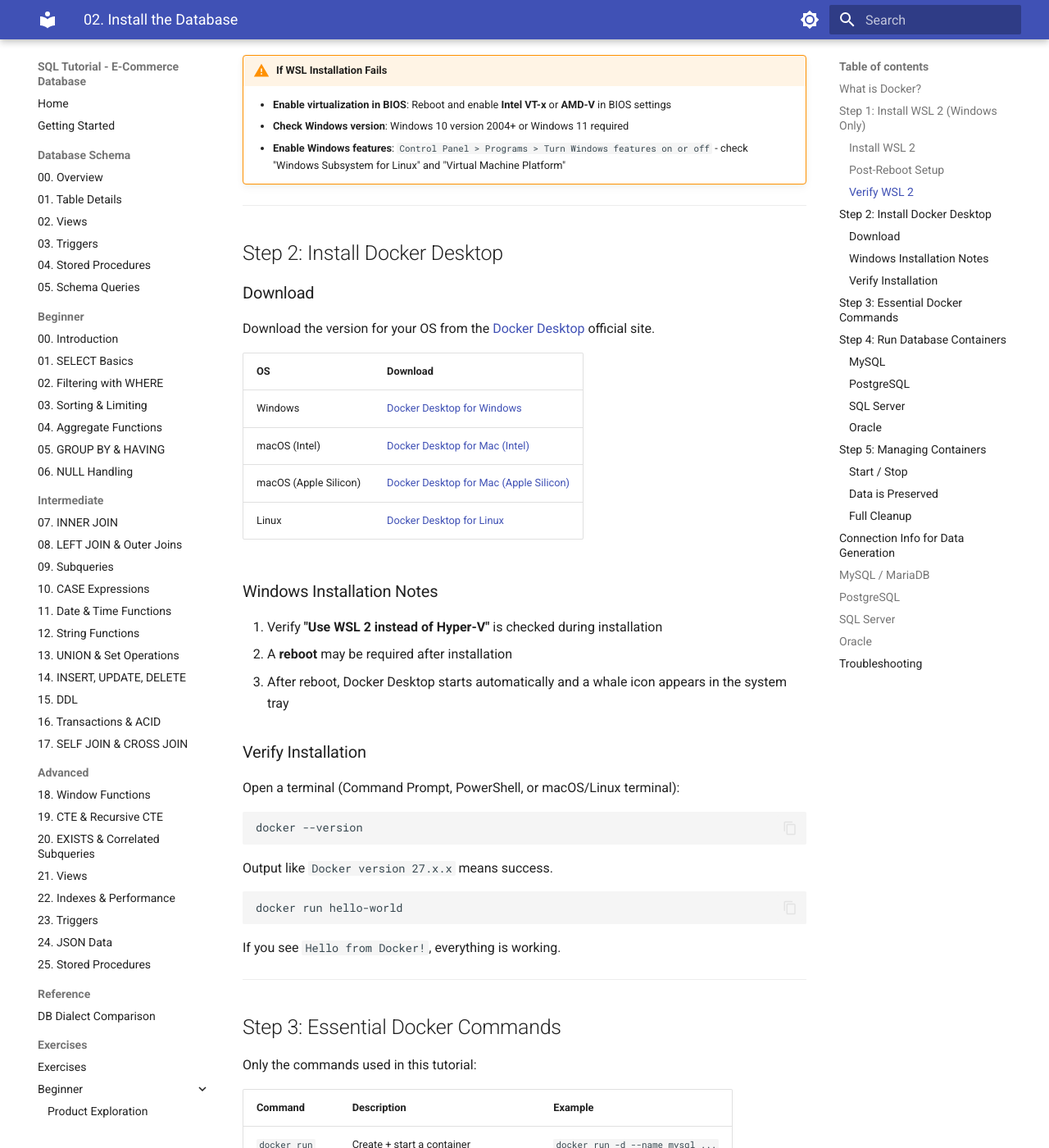
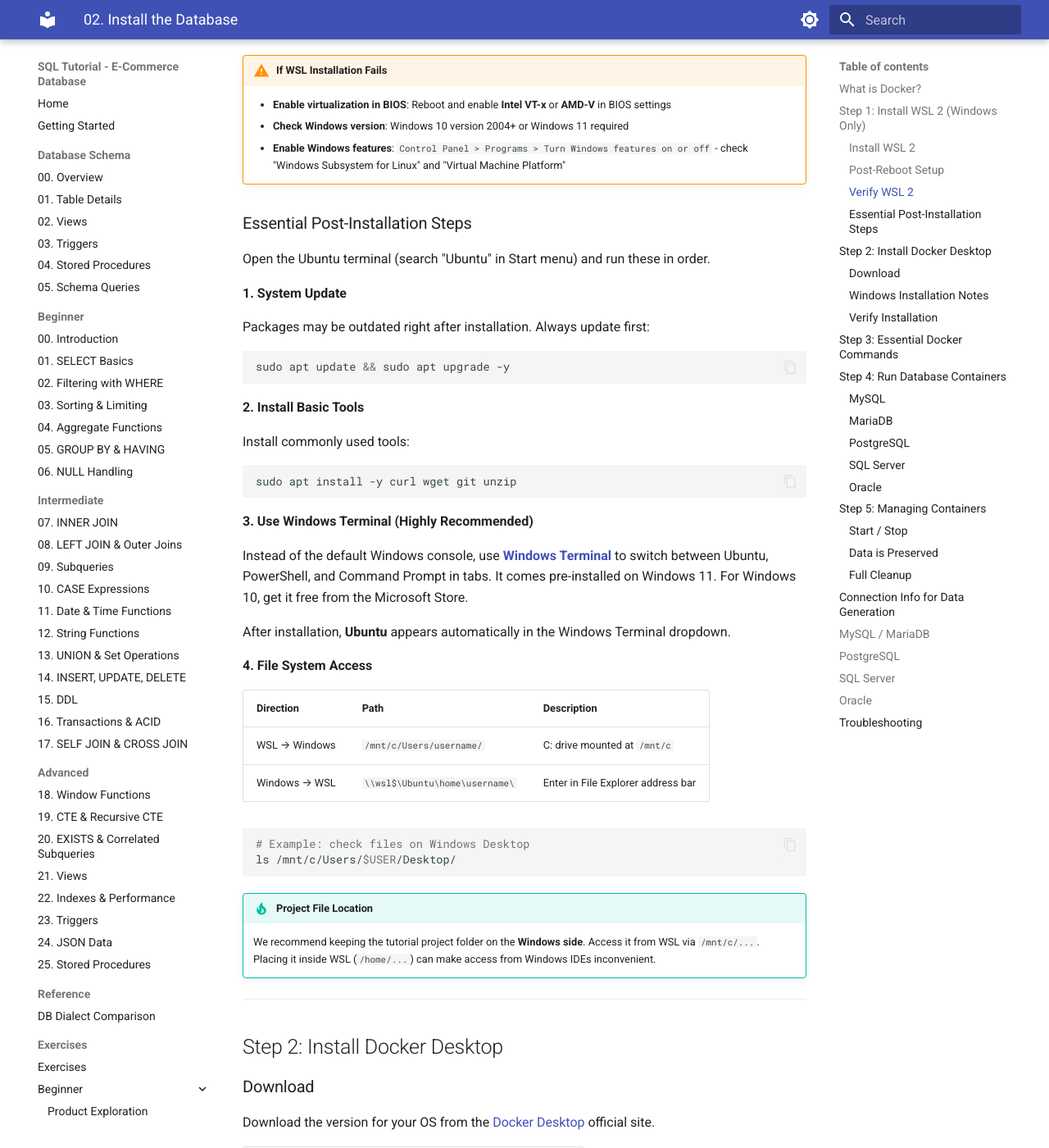
Before and after one commit to civilian7/sql-tutorial, an MkDocs documentation site: the page built from docs/en/setup/02-database.md, in a window 1280 px wide and 1400 px high, scrolled down 1963 px. Shown: the whole window at 82% size. Built offline with MkDocs 1.6.1 and Material for MkDocs 9.7.7, drawn with Linux system fonts in a browser that asks for light colours; some of the changed text lies outside the part shown.

Commit message:
docs: WSL 후속 설정 + MariaDB 컨테이너 추가
02-database.md (ko + en):
- WSL 설치 후 필수 작업 섹션 추가:
  시스템 업데이트, 기본 도구, Windows Terminal 추천,
  파일 시스템 접근 방법 (WSL<->Windows 경로), 프로젝트 위치 안내
- MariaDB Docker 컨테이너 가이드 추가 (MySQL 대안)
  MySQL과 포트 충돌 경고, 접속 정보 포함

Co-Authored-By: Claude Opus 4.6 (1M context) <noreply@anthropic.com>

````diff
--- a/docs/en/setup/02-database.md
+++ b/docs/en/setup/02-database.md
@@ -81,6 +81,47 @@ Install the DB you chose in [01. Choose a Database](01-choose-db.md).
         - **Check Windows version**: Windows 10 version 2004+ or Windows 11 required
         - **Enable Windows features**: `Control Panel > Programs > Turn Windows features on or off` - check "Windows Subsystem for Linux" and "Virtual Machine Platform"
 
+    ### Essential Post-Installation Steps
+
+    Open the Ubuntu terminal (search "Ubuntu" in Start menu) and run these in order.
+
+    **1. System Update**
+
+    Packages may be outdated right after installation. Always update first:
+
+    ```bash
+    sudo apt update && sudo apt upgrade -y
+    ```
+
+    **2. Install Basic Tools**
+
+    Install commonly used tools:
+
+    ```bash
+    sudo apt install -y curl wget git unzip
+    ```
+
+    **3. Use Windows Terminal (Highly Recommended)**
+
+    Instead of the default Windows console, use **[Windows Terminal](https://aka.ms/terminal)** to switch between Ubuntu, PowerShell, and Command Prompt in tabs. It comes pre-installed on Windows 11. For Windows 10, get it free from the Microsoft Store.
+
+    After installation, **Ubuntu** appears automatically in the Windows Terminal dropdown.
+
+    **4. File System Access**
+
+    | Direction | Path | Description |
+    |-----------|------|-------------|
+    | WSL → Windows | `/mnt/c/Users/username/` | C: drive mounted at `/mnt/c` |
+    | Windows → WSL | `\\wsl$\Ubuntu\home\username\` | Enter in File Explorer address bar |
+
+    ```bash
+    # Example: check files on Windows Desktop
+    ls /mnt/c/Users/$USER/Desktop/
+    ```
+
+    !!! tip "Project File Location"
+        We recommend keeping the tutorial project folder on the **Windows side**. Access it from WSL via `/mnt/c/...`. Placing it inside WSL (`/home/...`) can make access from Windows IDEs inconvenient.
+
     ---
 
     ## Step 2: Install Docker Desktop { #step-2-install-docker-desktop }
@@ -161,6 +202,35 @@ Install the DB you chose in [01. Choose a Database](01-choose-db.md).
 
     ```bash
     docker exec -it mysql mysql -u root -ptutorial -e "SELECT VERSION();"
+    ```
+
+    | Setting | Value |
+    |---------|-------|
+    | Host | `localhost` |
+    | Port | `3306` |
+    | User | `root` |
+    | Password | `tutorial` |
+
+    ### MariaDB
+
+    If you prefer MariaDB over MySQL, use the command below. It's compatible with MySQL, and this tutorial's MySQL SQL runs as-is on MariaDB.
+
+    !!! warning "Cannot Run Simultaneously with MySQL"
+        MySQL and MariaDB use the same port (3306). Run **only one** of them. If you already started a MySQL container, skip this step.
+
+    ```bash
+    docker run -d \
+      --name mariadb \
+      -p 3306:3306 \
+      -e MARIADB_ROOT_PASSWORD=tutorial \
+      -v mariadb-data:/var/lib/mysql \
+      mariadb:11
+    ```
+
+    Verify:
+
+    ```bash
+    docker exec -it mariadb mariadb -u root -ptutorial -e "SELECT VERSION();"
     ```
 
     | Setting | Value |
````
Also changed, not shown: docs/ko/setup/02-database.md (+70 -0 lines).
